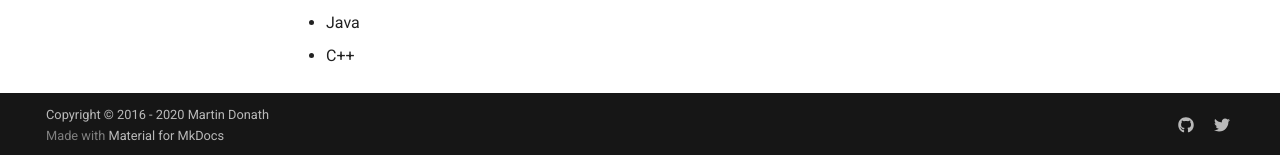
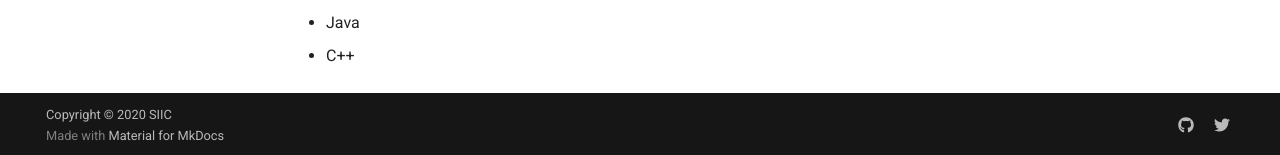
Before and after one commit to siic-lv/programmesana, an MkDocs documentation site: the page built from docs/index.md, in a window 1280 px wide and 1131 px high. Shown: the part 973-1128 px from the top of the window. Built offline with MkDocs 1.6.1 and Material for MkDocs 9.7.7, drawn with Linux system fonts in a browser that asks for light colours; comment, search, counter and statistics services are not loaded.

Commit message:
fix copyright etc

```diff
--- a/mkdocs.yml
+++ b/mkdocs.yml
@@ -9,7 +9,7 @@ repo_url: https://github.com/siic-lv/docs-test
 edit_uri: ""
 
 # Copyright
-copyright: Copyright &copy; 2016 - 2020 Martin Donath
+copyright: Copyright &copy; 2020 SIIC
 
 # Configuration
 theme:
@@ -20,12 +20,7 @@ theme:
   static_templates:
     - 404.html
 
-  # Don't include MkDocs' JavaScript
-  include_search_page: false
-  search_index_only: true
-
   # Default values, taken from mkdocs_theme.yml
-  language: en
   features:
     - tabs
     #- instant
```
